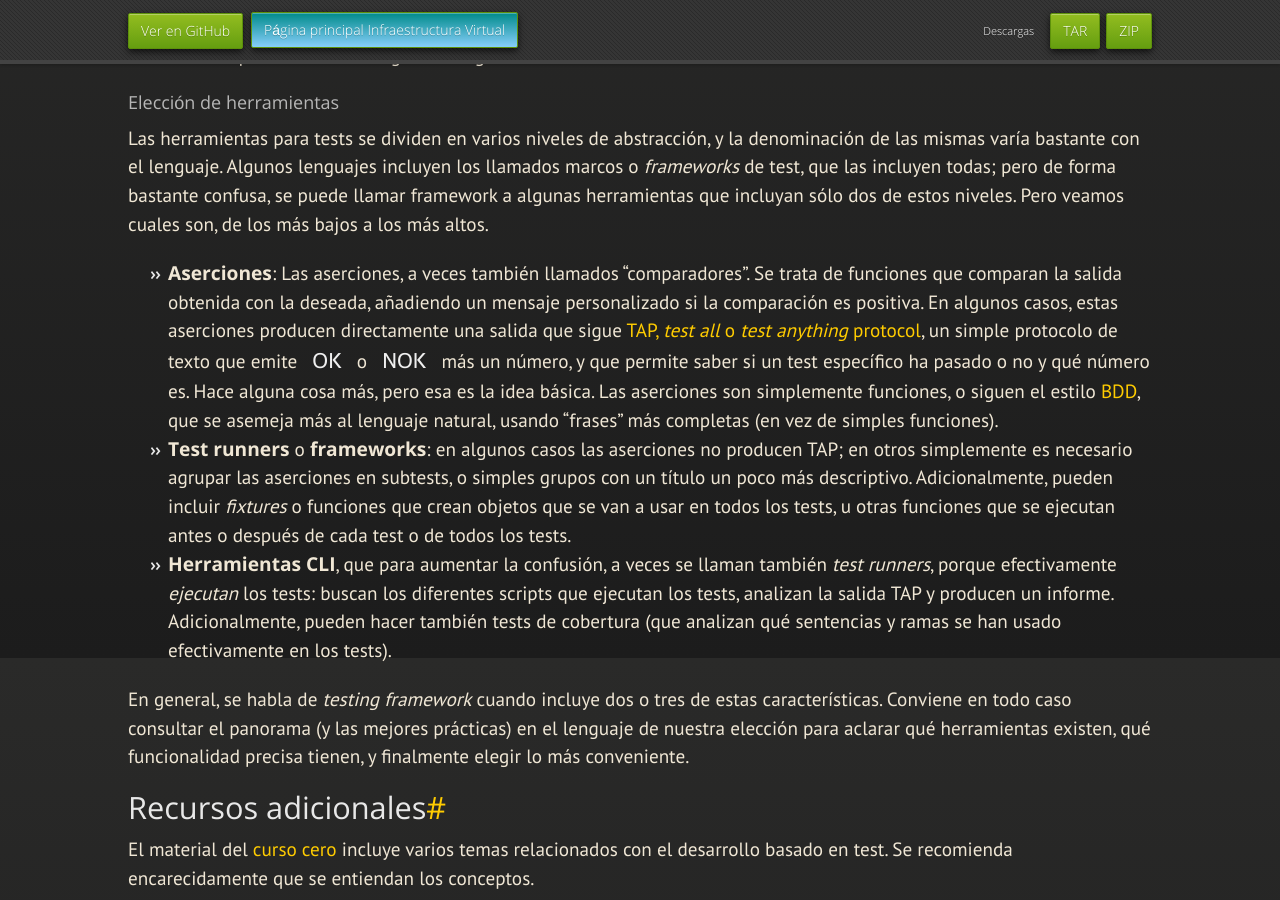
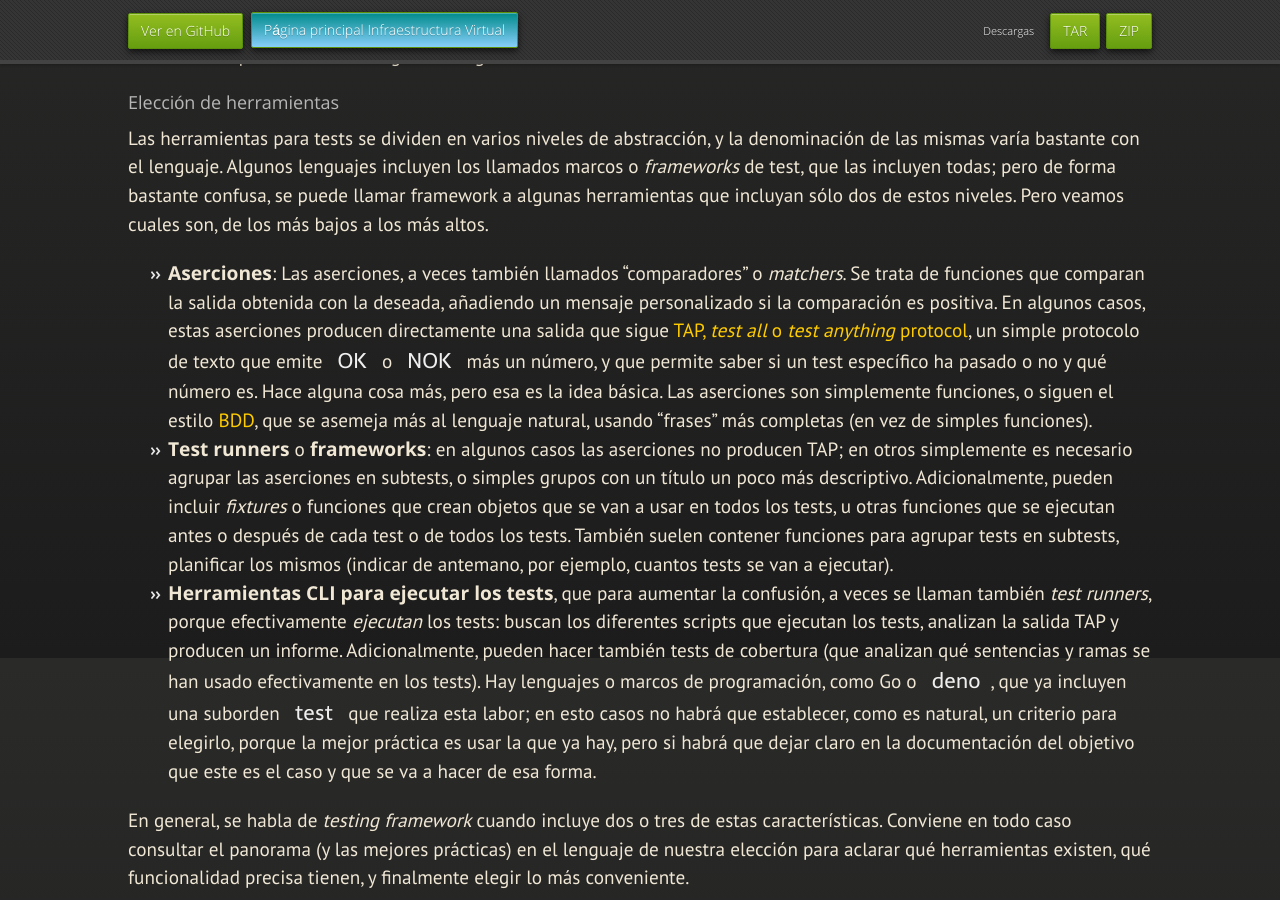
Before and after one commit to JJ/IV, a Jekyll site: the page built from documentos/proyecto/4.Tests.md, in a window 1280 px wide and 900 px high, scrolled down 1142 px. Built offline with Jekyll 4.4.1, drawn with Linux system fonts in a browser that asks for light colours; nearby versions of some CDN libraries; some web fonts are replaced; our own code applies the rules of GitHub Pages for plain Markdown files.

Commit message:
Sync documentos/proyecto/4.Tests.md de master a gh-pages

```diff
--- a/documentos/proyecto/4.Tests.md
+++ b/documentos/proyecto/4.Tests.md
@@ -75,30 +75,37 @@ pero de forma bastante confusa, se puede llamar framework a algunas herramientas
 que incluyan sólo dos de estos niveles. Pero veamos cuales son, de los más bajos
 a los más altos.
 
-* **Aserciones**: Las aserciones, a veces también llamados "comparadores". Se
-  trata de funciones que comparan la salida obtenida con la deseada, añadiendo
-  un mensaje personalizado si la comparación es positiva. En algunos casos,
-  estas aserciones producen directamente una salida que sigue [TAP, *test all* o
-  *test anything* protocol](https://es.wikipedia.org/wiki/TAP), un simple
-  protocolo de texto que emite `OK` o `NOK` más un número, y que permite saber
-  si un test específico ha pasado o no y qué número es. Hace alguna cosa más,
-  pero esa es la idea básica. Las aserciones son simplemente funciones, o siguen
-  el estilo
+* **Aserciones**: Las aserciones, a veces también llamados "comparadores" o
+  *matchers*. Se trata de funciones que comparan la salida obtenida con la
+  deseada, añadiendo un mensaje personalizado si la comparación es positiva. En
+  algunos casos, estas aserciones producen directamente una salida que sigue
+  [TAP, *test all* o *test anything*
+  protocol](https://es.wikipedia.org/wiki/TAP), un simple protocolo de texto que
+  emite `OK` o `NOK` más un número, y que permite saber si un test específico ha
+  pasado o no y qué número es. Hace alguna cosa más, pero esa es la idea
+  básica. Las aserciones son simplemente funciones, o siguen el estilo
   [BDD](https://www.itdo.com/blog/que-es-bdd-behavior-driven-development/), que
   se asemeja más al lenguaje natural, usando "frases" más completas (en vez de
   simples funciones).
 * **Test runners** o **frameworks**: en algunos casos las aserciones no producen
-  TAP; en otros
-  simplemente es necesario agrupar las aserciones en subtests, o simples grupos
-  con un título un poco más descriptivo. Adicionalmente, pueden incluir
-  *fixtures* o funciones que crean objetos que se van a usar en todos los tests,
-  u otras funciones que se ejecutan antes o después de cada test o de todos los
-  tests.
-* **Herramientas CLI**, que para aumentar la confusión, a veces se llaman
-  también *test runners*, porque efectivamente *ejecutan* los tests: buscan los
-  diferentes scripts que ejecutan los tests, analizan la salida TAP y producen
-  un informe. Adicionalmente, pueden hacer también tests de cobertura (que
-  analizan qué sentencias y ramas se han usado efectivamente en los tests).
+  TAP; en otros simplemente es necesario agrupar las aserciones en subtests, o
+  simples grupos con un título un poco más descriptivo. Adicionalmente, pueden
+  incluir *fixtures* o funciones que crean objetos que se van a usar en todos
+  los tests, u otras funciones que se ejecutan antes o después de cada test o de
+  todos los tests. También suelen contener funciones para agrupar tests en
+  subtests, planificar los mismos (indicar de antemano, por ejemplo, cuantos
+  tests se van a ejecutar).
+* **Herramientas CLI para ejecutar los tests**, que para aumentar la confusión,
+  a veces se llaman también *test runners*, porque efectivamente *ejecutan* los
+  tests: buscan los diferentes scripts que ejecutan los tests, analizan la
+  salida TAP y producen un informe. Adicionalmente, pueden hacer también tests
+  de cobertura (que analizan qué sentencias y ramas se han usado efectivamente
+  en los tests). Hay lenguajes o marcos de programación, como Go o `deno`, que
+  ya incluyen una suborden `test` que realiza esta labor; en esto casos no habrá
+  que establecer, como es natural, un criterio para elegirlo, porque la mejor
+  práctica es usar la que ya hay, pero si habrá que dejar claro en la
+  documentación del objetivo que este es el caso y que se va a hacer de esa
+  forma.
 
 En general, se habla de *testing framework* cuando incluye dos o tres de estas
 características. Conviene en todo caso consultar el panorama (y las mejores
```
